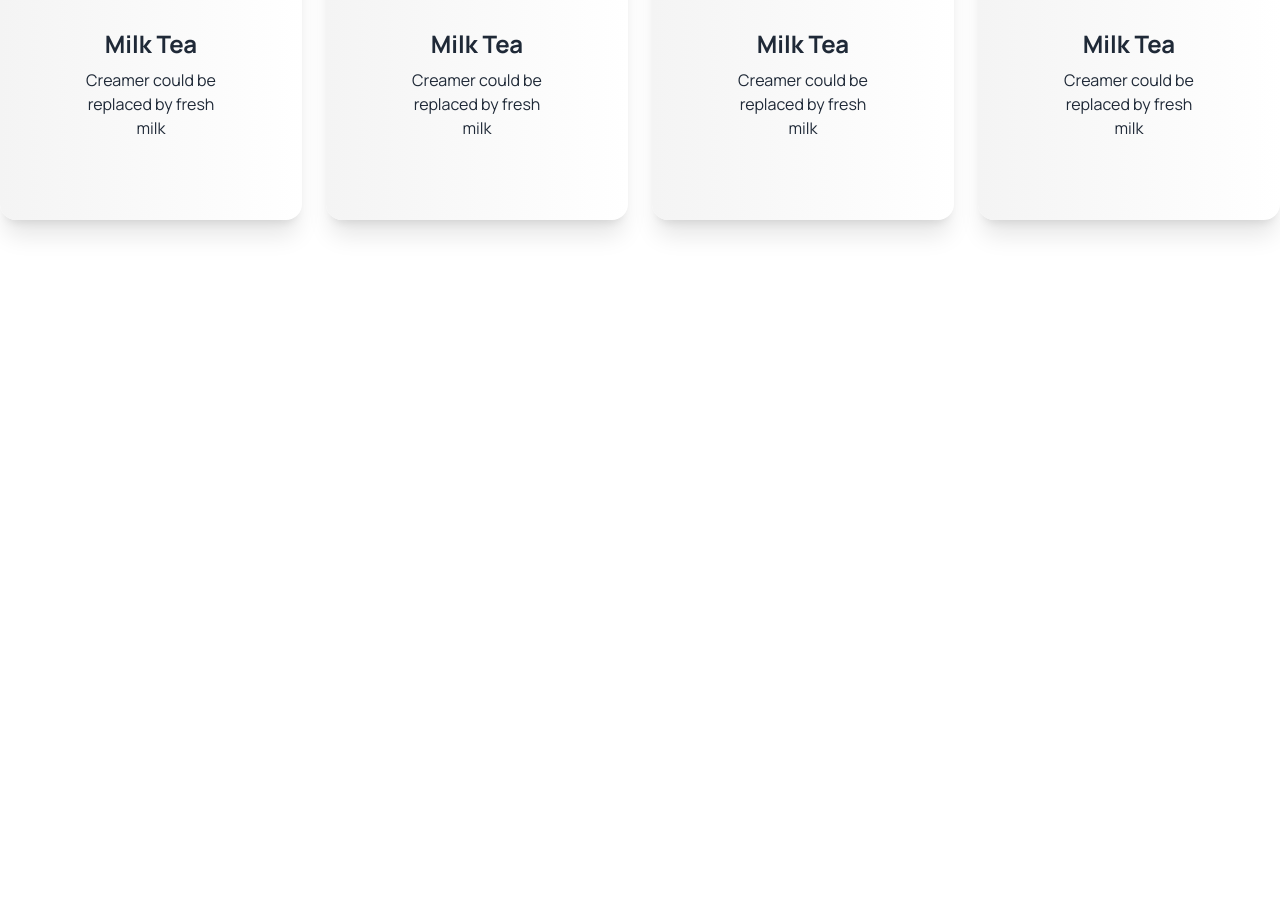
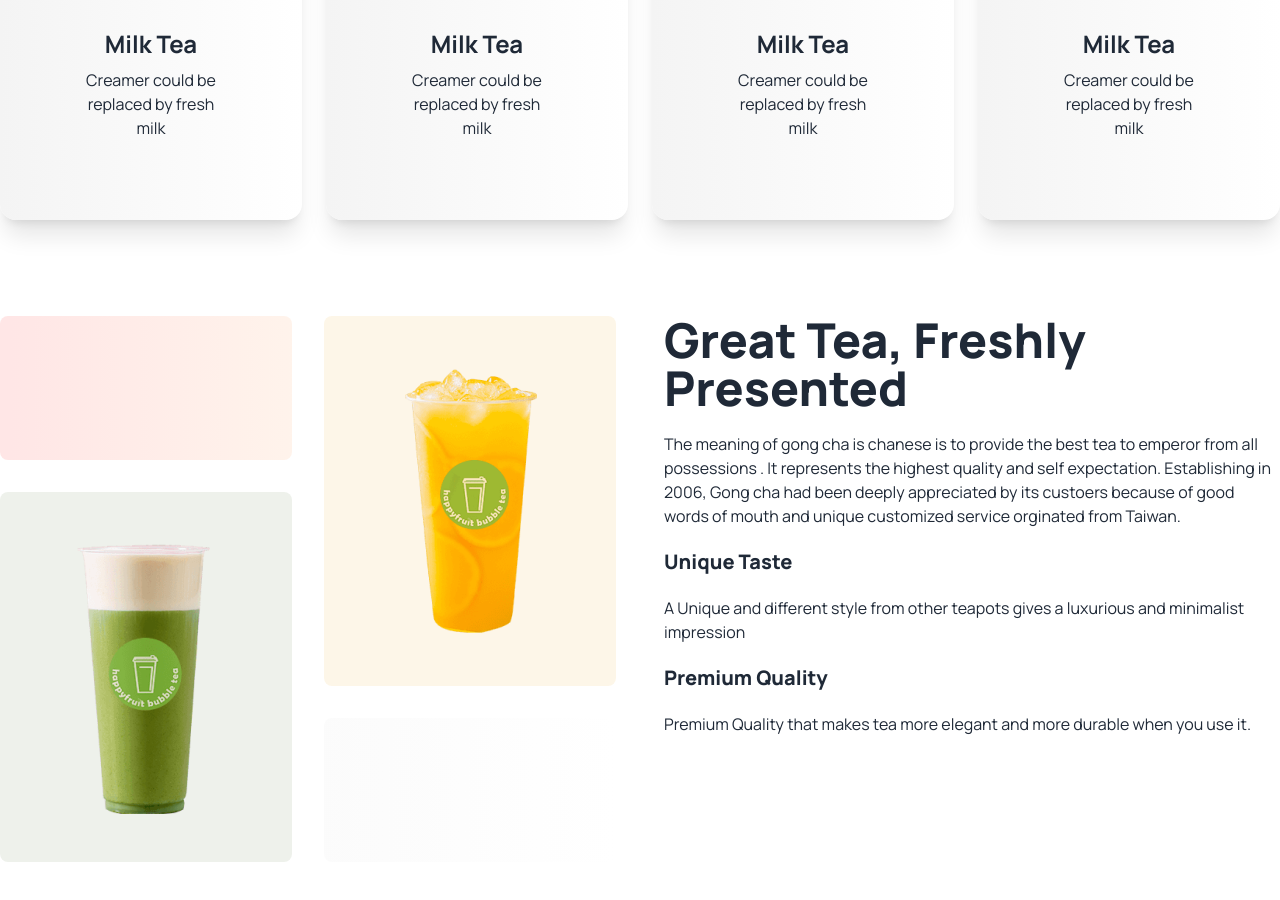
Before and after one commit to shorkarjakir/Tea-House, a plain HTML site: page index.html in a window 1280 px wide. Shown: the part 1309-2209 px from the top of the page. Before the commit the page ends 1609 px from the top, so only its background shows below. Drawn offline with nearby package versions, Linux system fonts and the light colour scheme.

Commit message:
grid menu added

```diff
--- a/index.html
+++ b/index.html
@@ -110,6 +110,32 @@
       </div>
     </section>
     <!-- get fresh tea section -->
+    <section class="my-24 flex flex-col lg:flex-row gap-12">
+      <div class="grid grid-cols-1 md:grid-cols-2 gap-8 flex-1">
+        <div class="bg-gradient-to-r from-[#F00] to-[#FF8938] h-36 opacity-10 rounded-lg"></div>
+        <div class="row-span-2 bg-[#e6a6231a] rounded-lg flex justify-center px-8 py-12 items-center"><img
+            src="./images/fresh-1.png" alt="">
+        </div>
+        <div class="row-span-2 bg-[#5776391a] rounded-lg flex justify-center px-8 py-12 items-center"><img
+            src="./images/fresh-2.png" alt="">
+        </div>
+        <div class="bg-gradient-to-r from-[#D9D9D9] to-[#ffffff] h-36 opacity-10 rounded-lg"></div>
+
+      </div>
+      <div class="space-y-5 flex-1">
+        <h3 class="text-5xl font-extrabold">Great Tea, Freshly <br>
+          Presented</h3>
+        <p>The meaning of gong cha is chanese is to provide the best tea to emperor from all possessions . It represents
+          the
+          highest quality and self expectation. Establishing in 2006, Gong cha had been deeply appreciated by its
+          custoers because
+          of good words of mouth and unique customized service orginated from Taiwan.</p>
+        <h4 class="text-xl font-extrabold">Unique Taste</h4>
+        <p>A Unique and different style from other teapots gives a luxurious and minimalist impression</p>
+        <h4 class="text-xl font-extrabold mt-8">Premium Quality</h4>
+        <p>Premium Quality that makes tea more elegant and more durable when you use it.</p>
+      </div>
+    </section>
 
   </main>
   <footer>
```
